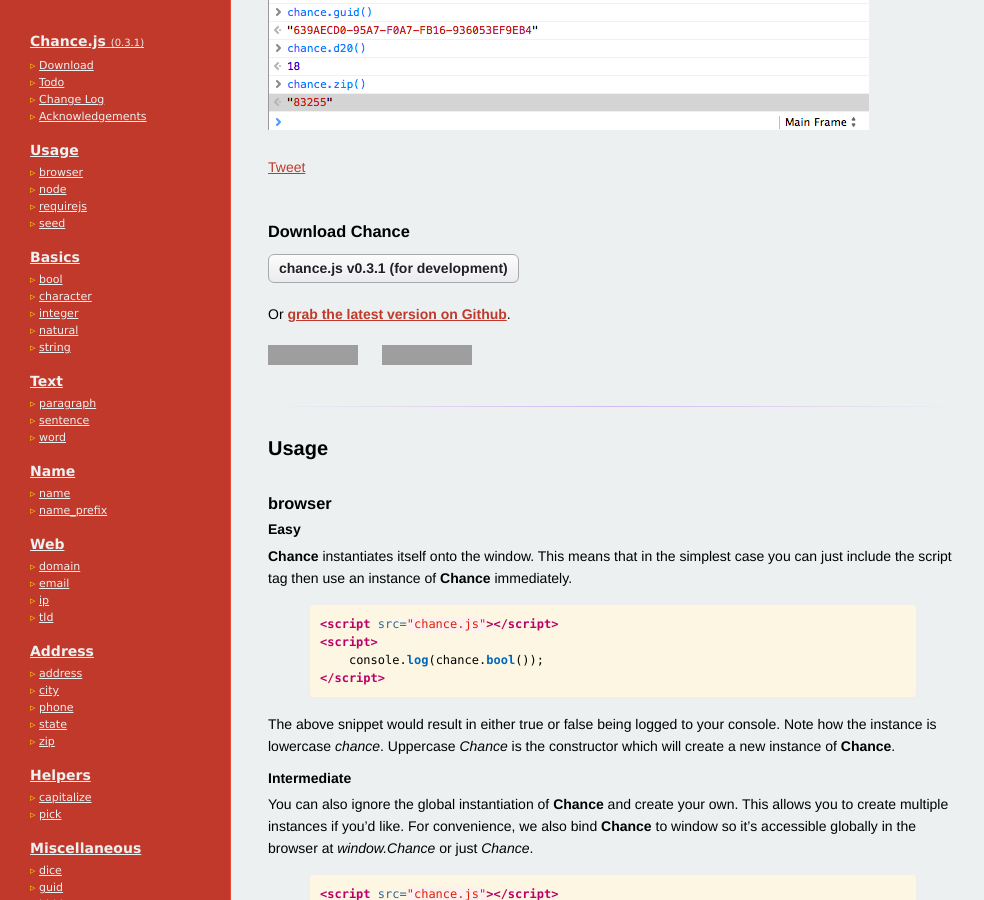
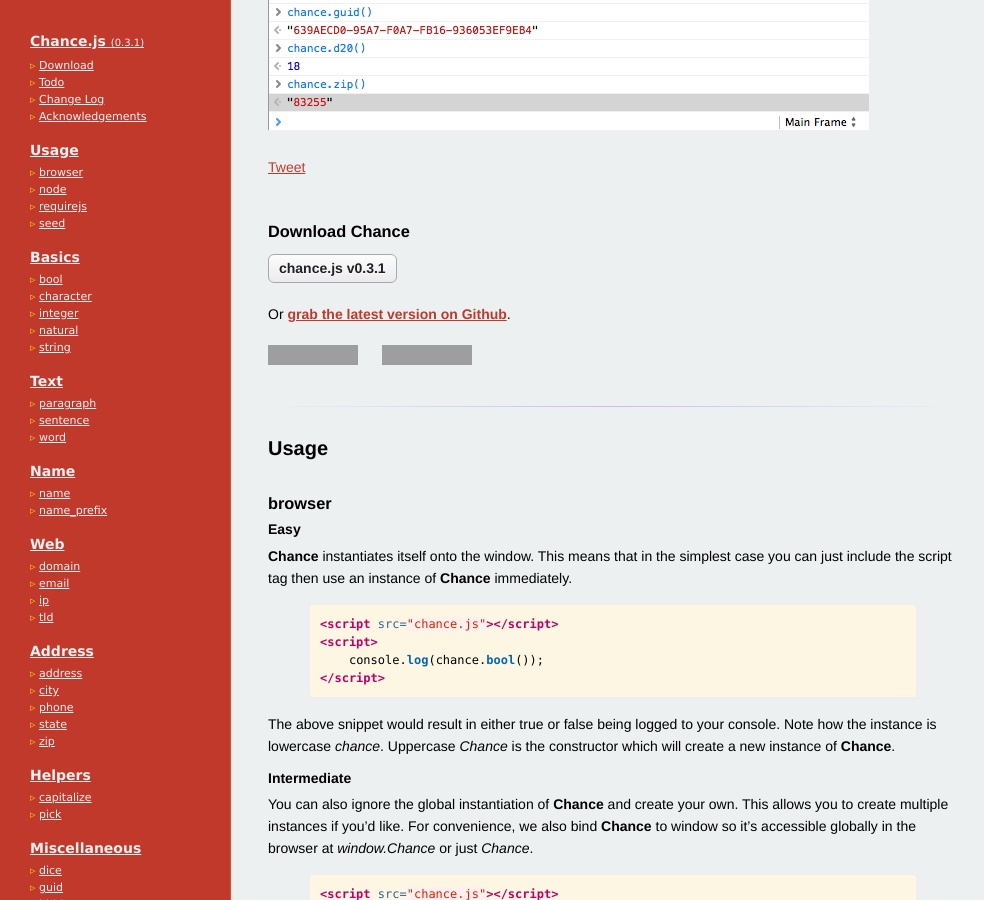
Before and after one commit to chancejs/chancejs, a Jekyll site: the page built from index.html, in a window 1280 px wide and 900 px high, scrolled down 518 px. Shown: the whole window, without its empty margins (0-984 px from the left). Built offline with Jekyll 4.4.1, drawn with Linux system fonts in a browser that asks for light colours; Markdown is read by kramdown in place of the engine named in the settings; comment, search, counter and statistics services are not loaded; grey boxes are pictures that could not be loaded.

Commit message:
Remove for dev

```diff
--- a/index.html
+++ b/index.html
@@ -82,7 +82,7 @@
 
   <ul class=downloads>
     <li>
-      <a href="chance.js" class="download">chance.js v{{ page.version }} (for development)</a>
+      <a href="chance.js" class="download">chance.js v{{ page.version }}</a>
       <!-- – <i>54.6k uncompressed, lots of comments</i> -->
     </li>
     <!--
```
